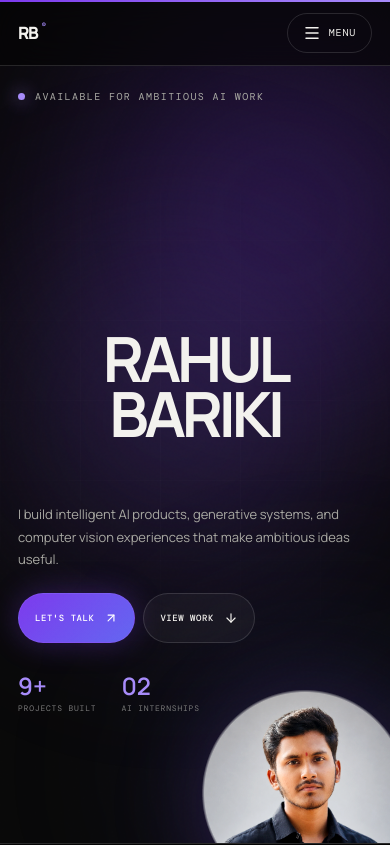
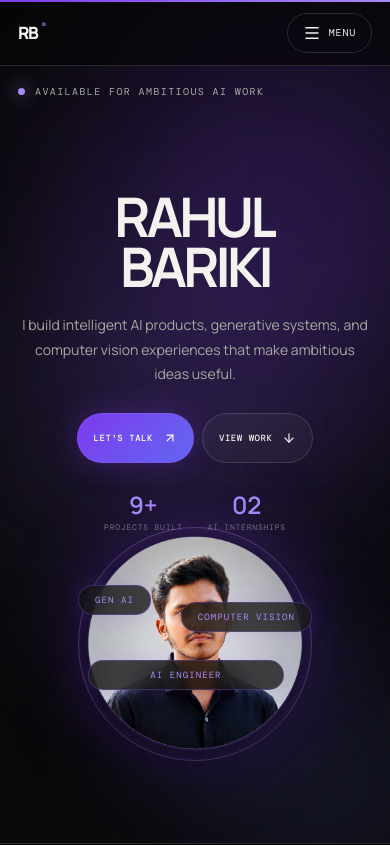
Before and after one commit to Rahulbariki/rahul-portfolio, a React (Vite) app: page / in a window 390 px wide. Shown: the top 845 px of the page. Built offline with nearby package versions, Linux system fonts and the light colour scheme; a web font is replaced by a local one.

Commit message:
refactor: position profile picture in dedicated right-column glowing frame to eliminate title text overlap

```diff
--- a/src/App.jsx
+++ b/src/App.jsx
@@ -233,18 +233,17 @@ function MenuOverlay({ open, onClose }) {
 
 function Hero() {
   const { scrollYProgress } = useScroll()
-  const y = useTransform(scrollYProgress, [0, 0.2], [0, 100])
+  const y = useTransform(scrollYProgress, [0, 0.2], [0, 40])
   const opacity = useTransform(scrollYProgress, [0, 0.16], [1, 0])
-  const portraitY = useTransform(scrollYProgress, [0, 0.24], [0, 60])
-  const portraitScale = useTransform(scrollYProgress, [0, 0.2], [1, 0.95])
+
   return (
     <section className="hero" id="top">
-      {/* Decorative elements */}
+      {/* Decorative gradient elements */}
       <div className="hero-gradient-orb hero-orb-1" />
       <div className="hero-gradient-orb hero-orb-2" />
       <div className="hero-gradient-orb hero-orb-3" />
 
-      {/* Top bar with eyebrow */}
+      {/* Top status bar */}
       <motion.div className="hero-topbar" style={{ opacity }} initial={{ opacity: 0, y: -20 }} animate={{ opacity: 1, y: 0 }} transition={{ delay: 0.4 }}>
         <div className="eyebrow"><span className="signal" /> Available for ambitious AI work</div>
         <div className="hero-topbar-right">
@@ -252,42 +251,42 @@ function Hero() {
         </div>
       </motion.div>
 
-      {/* Main name - massive, full width */}
-      <motion.div className="hero-name-container" style={{ y, opacity }}>
-        <h1 aria-label="Rahul Bariki">
-          <span className="hero-line"><motion.span initial={{ y: '120%' }} animate={{ y: 0 }} transition={{ duration: 1.1, delay: 0.15, ease: [0.16, 1, 0.3, 1] }}>Rahul</motion.span></span>
-          <span className="hero-line hero-line-last"><motion.span initial={{ y: '120%' }} animate={{ y: 0 }} transition={{ duration: 1.1, delay: 0.28, ease: [0.16, 1, 0.3, 1] }}>Bariki</motion.span></span>
-        </h1>
-      </motion.div>
+      {/* Main Grid: Name & Text on Left, Portrait Frame on Right */}
+      <div className="hero-main-grid">
+        <motion.div className="hero-text-col" style={{ y, opacity }}>
+          <h1 aria-label="Rahul Bariki">
+            <span className="hero-line"><motion.span initial={{ y: '120%' }} animate={{ y: 0 }} transition={{ duration: 1.1, delay: 0.15, ease: [0.16, 1, 0.3, 1] }}>Rahul</motion.span></span>
+            <span className="hero-line hero-line-last"><motion.span initial={{ y: '120%' }} animate={{ y: 0 }} transition={{ duration: 1.1, delay: 0.28, ease: [0.16, 1, 0.3, 1] }}>Bariki</motion.span></span>
+          </h1>
 
-      {/* Portrait - overlapping the name */}
-      <motion.div className="hero-portrait" style={{ y: portraitY, scale: portraitScale }}>
-        <div className="portrait-glow" />
-        <img src="/assets/rahul-profile.png" alt="Rahul Bariki" loading="eager" />
-      </motion.div>
+          <p className="hero-desc">
+            I build intelligent AI products, generative systems, and computer vision experiences that make ambitious ideas useful.
+          </p>
 
-      {/* Bottom content area */}
-      <motion.div className="hero-bottom" initial={{ opacity: 0, y: 30 }} animate={{ opacity: 1, y: 0 }} transition={{ delay: 0.85, duration: 0.8 }}>
-        <div className="hero-bottom-left">
-          <p className="hero-desc">I build intelligent AI products, generative systems, and computer vision experiences that make ambitious ideas useful.</p>
           <div className="hero-actions">
             <a href="mailto:rahulbarik24@gmail.com" className="hero-cta-primary">Let's Talk <ArrowUpRight /></a>
             <a href="#work" className="hero-cta-secondary">View Work <ArrowDown /></a>
           </div>
-        </div>
-        <div className="hero-bottom-right">
-          <p className="hero-desc-alt">Merging product intuition, deep learning, and rapid prototyping to craft AI solutions that feel inevitable.</p>
+
           <div className="hero-stats">
             <span><strong>9+</strong><small>Projects built</small></span>
             <span><strong>02</strong><small>AI internships</small></span>
           </div>
-        </div>
-      </motion.div>
+        </motion.div>
 
-      {/* Floating tags */}
-      <motion.span className="hero-float-tag tag-ai" initial={{ opacity: 0, scale: 0.8 }} animate={{ opacity: 1, scale: 1 }} transition={{ delay: 1.1 }}>GEN AI</motion.span>
-      <motion.span className="hero-float-tag tag-cv" initial={{ opacity: 0, scale: 0.8 }} animate={{ opacity: 1, scale: 1 }} transition={{ delay: 1.25 }}>COMPUTER VISION</motion.span>
-      <motion.span className="hero-float-tag tag-eng" initial={{ opacity: 0, scale: 0.8 }} animate={{ opacity: 1, scale: 1 }} transition={{ delay: 1.4 }}>AI ENGINEER</motion.span>
+        {/* Dedicated Portrait Frame Column */}
+        <motion.div className="hero-portrait-col" initial={{ opacity: 0, scale: 0.9 }} animate={{ opacity: 1, scale: 1 }} transition={{ delay: 0.45, duration: 0.85 }}>
+          <div className="portrait-frame">
+            <div className="portrait-glow" />
+            <div className="portrait-border-ring" />
+            <img src="/assets/rahul-profile.png" alt="Rahul Bariki" loading="eager" />
+
+            <motion.span className="hero-float-tag tag-ai" initial={{ opacity: 0, scale: 0.8 }} animate={{ opacity: 1, scale: 1 }} transition={{ delay: 0.9 }}>GEN AI</motion.span>
+            <motion.span className="hero-float-tag tag-cv" initial={{ opacity: 0, scale: 0.8 }} animate={{ opacity: 1, scale: 1 }} transition={{ delay: 1.05 }}>COMPUTER VISION</motion.span>
+            <motion.span className="hero-float-tag tag-eng" initial={{ opacity: 0, scale: 0.8 }} animate={{ opacity: 1, scale: 1 }} transition={{ delay: 1.2 }}>AI ENGINEER</motion.span>
+          </div>
+        </motion.div>
+      </div>
 
       <div className="hero-scroll-hint" aria-hidden="true">
         <motion.span animate={{ y: [0, 8, 0] }} transition={{ repeat: Infinity, duration: 1.5 }}>↓</motion.span>
--- a/src/styles.css
+++ b/src/styles.css
@@ -338,19 +338,29 @@ main {
   color: #777;
 }
 
-/* Giant name */
-.hero-name-container {
+/* HERO Main Grid Layout */
+.hero-main-grid {
   position: relative;
-  z-index: 5;
-  text-align: center;
-  margin: 0 auto;
+  z-index: 10;
+  display: grid;
+  grid-template-columns: 1.15fr 0.85fr;
+  align-items: center;
+  gap: 40px;
+  margin: auto 0;
   width: 100%;
+  padding: 20px 0;
 }
 
-.hero-name-container h1 {
+.hero-text-col {
+  display: flex;
+  flex-direction: column;
+  gap: 20px;
+}
+
+.hero-text-col h1 {
   margin: 0;
-  font-size: clamp(80px, 14vw, 220px);
-  line-height: .82;
+  font-size: clamp(60px, 9vw, 150px);
+  line-height: .86;
   letter-spacing: -.07em;
   font-weight: 700;
   color: var(--paper);
@@ -367,62 +377,80 @@ main {
   display: block;
 }
 
-/* Portrait */
-.hero-portrait {
-  position: absolute;
-  z-index: 6;
-  left: 50%;
-  bottom: 0;
-  transform: translateX(-50%);
-  width: clamp(340px, 30vw, 520px);
-  pointer-events: none;
+.hero-desc {
+  color: #a8a8a2;
+  font-size: 14px;
+  line-height: 1.75;
+  margin: 0;
+  max-width: 480px;
+}
+
+/* Portrait Column & Frame */
+.hero-portrait-col {
+  display: flex;
+  justify-content: center;
+  align-items: center;
+  position: relative;
+}
+
+.portrait-frame {
+  position: relative;
+  width: clamp(280px, 25vw, 400px);
+  aspect-ratio: 1;
+  display: flex;
+  align-items: center;
+  justify-content: center;
 }
 
 .portrait-glow {
   position: absolute;
+  inset: -15px;
+  border-radius: 50%;
+  background: radial-gradient(circle at 50% 50%, rgba(139, 92, 246, .45), rgba(124, 58, 237, .2) 50%, transparent 75%);
+  filter: blur(40px);
   z-index: 0;
-  width: 100%;
-  aspect-ratio: 1;
-  bottom: 0;
-  border-radius: 50%;
-  background: radial-gradient(circle at 50% 60%, rgba(139, 92, 246, .45), rgba(124, 58, 237, .2) 50%, transparent 70%);
-  filter: blur(50px);
 }
 
-.hero-portrait img {
-  position: relative;
+.portrait-border-ring {
+  position: absolute;
+  inset: 0;
+  border-radius: 50%;
+  border: 1px solid rgba(167, 139, 250, 0.4);
+  box-shadow: inset 0 0 35px rgba(124, 58, 237, 0.25), 0 0 40px rgba(124, 58, 237, 0.15);
   z-index: 1;
-  width: 100%;
-  display: block;
-  object-fit: contain;
-  object-position: bottom;
-  border-radius: 50%;
-  mask-image: radial-gradient(circle at center, #000 68%, transparent 70%);
-  -webkit-mask-image: radial-gradient(circle at center, #000 68%, transparent 70%);
-  filter: contrast(1.05) brightness(1.02);
 }
 
-/* Bottom split content */
-.hero-bottom {
+.portrait-frame img {
   position: relative;
-  z-index: 10;
-  display: flex;
-  justify-content: space-between;
-  align-items: flex-end;
-  gap: clamp(40px, 10vw, 200px);
-  margin-top: auto;
-  padding-top: 30px;
+  z-index: 2;
+  width: 92%;
+  height: 92%;
+  object-fit: cover;
+  border-radius: 50%;
+  filter: contrast(1.05) brightness(1.02);
+  box-shadow: 0 10px 40px rgba(0, 0, 0, 0.6);
 }
 
-.hero-bottom-left, .hero-bottom-right {
-  max-width: 380px;
+/* Floating tags relative to portrait frame */
+.portrait-frame .hero-float-tag {
+  position: absolute;
+  z-index: 10;
+  white-space: nowrap;
 }
 
-.hero-desc, .hero-desc-alt {
-  color: #a8a8a2;
-  font-size: 13px;
-  line-height: 1.75;
-  margin: 0 0 22px;
+.tag-ai {
+  top: 6%;
+  left: -24px;
+}
+
+.tag-cv {
+  top: 48%;
+  right: -30px;
+}
+
+.tag-eng {
+  bottom: 4%;
+  left: -10px;
 }
 
 /* CTA buttons */
@@ -430,6 +458,7 @@ main {
   display: flex;
   align-items: center;
   gap: 12px;
+  margin-top: 6px;
 }
 
 .hero-cta-primary, .hero-cta-secondary {
@@ -476,7 +505,7 @@ main {
 .hero-stats {
   display: flex;
   gap: 35px;
-  margin-top: 6px;
+  margin-top: 10px;
 }
 
 .hero-stats span {
@@ -498,14 +527,12 @@ main {
   letter-spacing: .1em;
 }
 
-/* Floating tags */
+/* Floating tags base style */
 .hero-float-tag {
-  position: absolute;
-  z-index: 8;
   padding: 8px 16px;
   border: 1px solid rgba(139, 92, 246, .3);
   border-radius: 100px;
-  background: rgba(15, 15, 15, .7);
+  background: rgba(15, 15, 15, .75);
   backdrop-filter: blur(12px);
   font: 400 9px 'DM Mono';
   letter-spacing: .12em;
@@ -1058,20 +1085,35 @@ footer a:hover {
 @keyframes pulse-ring { 50% { transform: scale(1.12); opacity: .1; } }
 @keyframes marquee { to { transform: translateX(-100%); } }
 
-@media (max-width: 1100px) {
-  .hero-portrait { width: clamp(280px, 35vw, 400px); }
-  .hero-float-tag { display: none; }
-  .hero-bottom { gap: 40px; }
+@media (max-width: 1024px) {
+  .hero-main-grid {
+    grid-template-columns: 1fr;
+    gap: 35px;
+    text-align: center;
+    padding-top: 10px;
+  }
+
+  .hero-text-col {
+    align-items: center;
+  }
+
+  .hero-desc {
+    max-width: 100%;
+  }
+
+  .portrait-frame {
+    width: clamp(260px, 45vw, 360px);
+  }
+
+  .tag-ai { left: 0; }
+  .tag-cv { right: 0; }
+  .tag-eng { left: 10px; }
 }
 
 @media (max-width: 900px) {
   .nav-links { display: none; }
-  .hero { padding: 100px 5vw 100px; }
-  .hero-name-container h1 { font-size: clamp(60px, 12vw, 140px); }
-  .hero-portrait { width: clamp(250px, 45vw, 350px); }
-  .hero-bottom { flex-direction: column; align-items: flex-start; gap: 30px; padding-bottom: 40px; }
-  .hero-bottom-left, .hero-bottom-right { max-width: 100%; }
-  .hero-float-tag { display: none; }
+  .hero { padding: 90px 5vw 50px; }
+  .hero-text-col h1 { font-size: clamp(52px, 13vw, 110px); }
   .manifesto { min-height: 70vh; padding: 110px 5vw; }
   .manifesto p { margin: 45px 0; }
   .project-card, .project-card:nth-child(3) { grid-column: 1 / -1; min-height: auto; }
@@ -1086,18 +1128,15 @@ footer a:hover {
   body, a, button { cursor: auto; }
   .cursor { display: none; }
   .nav { height: 66px; padding: 0 18px; }
-  .hero { padding: 90px 18px 90px; min-height: 100svh; }
-  .hero-name-container h1 { font-size: clamp(52px, 16vw, 80px); }
-  .hero-portrait { width: clamp(220px, 55vw, 300px); }
+  .hero { padding: 85px 18px 40px; min-height: 100svh; }
+  .hero-text-col h1 { font-size: clamp(44px, 14vw, 76px); }
+  .portrait-frame { width: clamp(220px, 60vw, 290px); }
   .hero-topbar-right { display: none; }
-  .hero-bottom { flex-direction: column; gap: 25px; }
-  .hero-desc-alt { display: none; }
-  .hero-actions { flex-wrap: wrap; gap: 8px; }
+  .hero-actions { flex-wrap: wrap; justify-content: center; gap: 8px; }
   .hero-cta-primary, .hero-cta-secondary { padding: 12px 16px; font-size: 9px; }
-  .hero-stats { gap: 25px; }
+  .hero-stats { gap: 25px; justify-content: center; }
   .hero-stats strong { font-size: 24px; }
   .hero-scroll-hint { display: none; }
-  .hero-float-tag { display: none; }
   .manifesto-meta { gap: 15px; flex-wrap: wrap; }
   .section-shell { padding: 95px 18px; }
   .section-heading { margin-bottom: 50px; }
```
